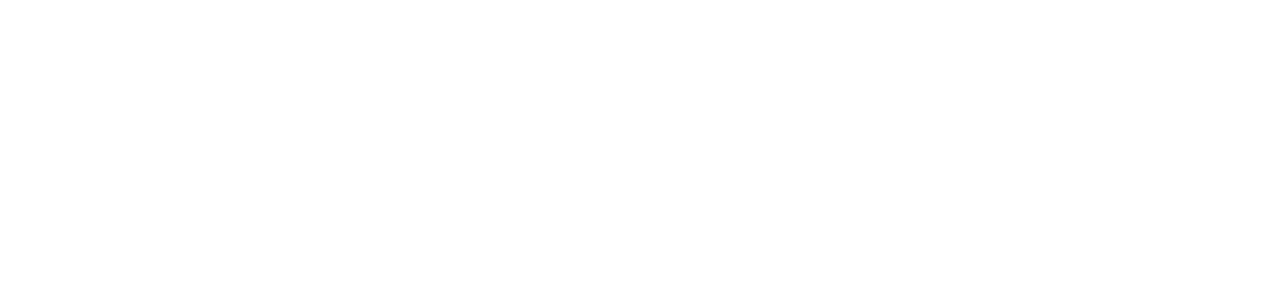
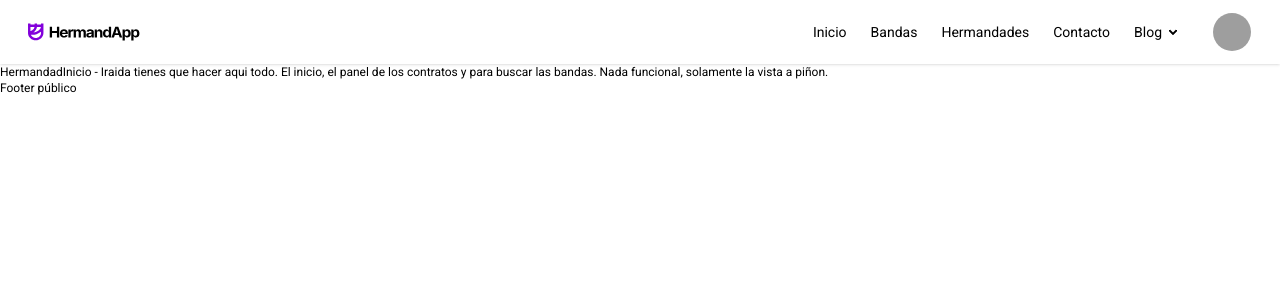
Before and after one commit to MarioMedac0005/hermandapp-front, a React (Vite) app: page /hermandades/panel in a window 1280 px wide. Before the commit this address had no page. Shown: the top 300 px of the page. Built offline with nearby package versions, Linux system fonts and the light colour scheme; grey boxes are pictures that could not be loaded.

Commit message:
Añadiendo las rutas con React Router para Iraida y Alfonso

```diff
--- a/src/App.jsx
+++ b/src/App.jsx
@@ -1,6 +1,8 @@
 import { Route, Routes } from "react-router-dom";
 import AdminLayout from "@layouts/AdminLayout";
 import GuestLayout from "@layouts/GuestLayout";
+import Busqueda from "@pages/busqueda/busqueda";
+import HermandadInicio from "@pages/hermandades/panel/HermandadInicio";
 import HermandadesForm from "@pages/hermandades/HermandadesForm";
 import UserList from "@pages/admin/users/UserList";
 import UserForm from "@pages/admin/users/UserForm";
@@ -9,6 +11,8 @@
   return (
     <Routes>
       <Route path="/" element={<GuestLayout />}>
+        <Route path="busqueda" element={<Busqueda />} />
+        <Route path="hermandades/panel" element={<HermandadInicio />} />
         <Route
           path="hermandades/contratatos/crear"
           element={<HermandadesForm />}
--- /dev/null
+++ b/src/pages/busqueda/Busqueda.jsx
@@ -0,0 +1,7 @@
+function Busqueda() {
+  return (
+    <div>Listado de resultado de las busquedas. Nada funcional, solamente la vista a piñon</div>
+  )
+}
+
+export default Busqueda
--- /dev/null
+++ b/src/pages/hermandades/panel/HermandadInicio.jsx
@@ -0,0 +1,7 @@
+function HermandadInicio() {
+  return (
+    <div>HermandadInicio - Iraida tienes que hacer aqui todo. El inicio, el panel de los contratos y para buscar las bandas. Nada funcional, solamente la vista a piñon.</div>
+  )
+}
+
+export default HermandadInicio
```
